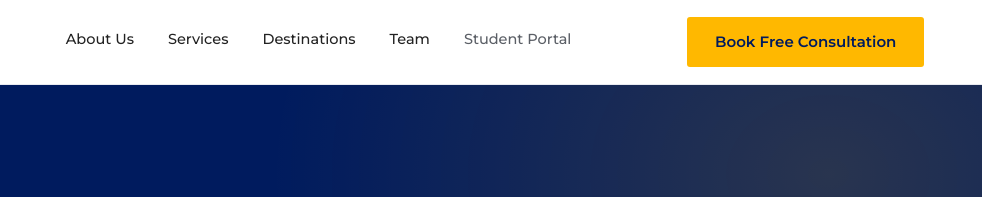
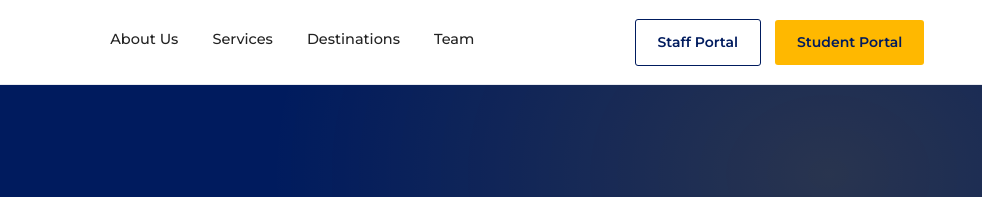
Before and after one commit to Gilmorecollins/Studies-and-Awards-Limited, a plain HTML site: page site/index.html in a window 1280 px wide. Shown: the top 197 px of the page, 298-1280 px from the left. Drawn offline with nearby package versions, Linux system fonts and the light colour scheme.

Commit message:
Replace header CTA with Student/Staff Portal buttons on landing page
Swap the "Book Free Consultation" header button on index.html for two
dedicated portal buttons (Student Portal, Staff Portal), drop the
now-redundant muted nav link, and give both buttons a polished hover
state (lift + colored glow). Links are placeholders pending the real
portal URLs.

```diff
--- a/site/css/styles.css
+++ b/site/css/styles.css
@@ -122,12 +122,12 @@ p { margin: 0; }
   font-family: inherit;
   border: none;
   cursor: pointer;
-  transition: background-color 150ms ease, color 150ms ease, transform 150ms ease, border-color 150ms ease;
+  transition: background-color 150ms ease, color 150ms ease, transform 150ms ease, border-color 150ms ease, box-shadow 150ms ease;
 }
 .btn-primary { background: var(--brass); color: var(--ink); }
-.btn-primary:hover { background: var(--brass-hover); transform: translateY(-1px); }
+.btn-primary:hover { background: var(--brass-hover); transform: translateY(-1px); box-shadow: 0 6px 16px rgba(255,184,0,0.35); }
 .btn-outline { background: transparent; color: var(--ink); border: 1.5px solid var(--ink); }
-.btn-outline:hover { background: var(--ink); color: #FFFFFF; }
+.btn-outline:hover { background: var(--ink); color: #FFFFFF; transform: translateY(-1px); box-shadow: 0 6px 16px rgba(0,27,94,0.2); }
 .btn-outline-w { background: transparent; color: #FFFFFF; border: 1.5px solid rgba(255,255,255,0.4); }
 .btn-outline-w:hover { background: rgba(255,255,255,0.1); border-color: rgba(255,255,255,0.7); }
 .btn:focus-visible { outline: 2px solid var(--ink); outline-offset: 3px; }
@@ -187,7 +187,8 @@ p { margin: 0; }
 .nav-link:focus-visible { outline: 2px solid var(--ink); outline-offset: 4px; }
 .nav-link.muted { color: var(--muted); }
 
-.header-cta { display: flex; align-items: center; gap: 20px; }
+.header-cta { display: flex; align-items: center; gap: 14px; }
+.header-cta .btn { padding: 12px 22px; font-size: 14px; }
 
 .nav-cta-mobile { display: none; }
 
@@ -794,7 +795,7 @@ p { margin: 0; }
   .nav-link::after { display: none; }
   .nav-link[aria-current="page"] { color: var(--brass-ink); font-weight: 600; }
 
-  .header-cta .btn-primary { display: none; }
+  .header-cta > a { display: none; }
   .nav-toggle { display: flex; }
   .nav-cta-mobile { display: flex; margin-top: 16px; }
 
--- a/site/index.html
+++ b/site/index.html
@@ -28,11 +28,12 @@
       <a href="services.html" class="nav-link">Services</a>
       <a href="destinations.html" class="nav-link">Destinations</a>
       <a href="team.html" class="nav-link">Team</a>
-      <a href="mailto:admissions@studiesandawardsltd.com?subject=Student%20Portal%20Access" class="nav-link muted">Student Portal</a>
-      <a href="mailto:admissions@studiesandawardsltd.com?subject=Free%20Consultation%20Request" class="btn btn-primary nav-cta-mobile">Book Free Consultation</a>
+      <a href="#" class="btn btn-outline nav-cta-mobile">Staff Portal</a>
+      <a href="#" class="btn btn-primary nav-cta-mobile">Student Portal</a>
     </nav>
     <div class="header-cta">
-      <a href="mailto:admissions@studiesandawardsltd.com?subject=Free%20Consultation%20Request" class="btn btn-primary">Book Free Consultation</a>
+      <a href="#" class="btn btn-outline">Staff Portal</a>
+      <a href="#" class="btn btn-primary">Student Portal</a>
       <button class="nav-toggle" id="nav-toggle-btn" aria-label="Open menu" aria-controls="primary-nav" aria-expanded="false">
         <svg viewBox="0 0 24 24" width="22" height="22" fill="none" stroke="currentColor" stroke-width="1.8" stroke-linecap="round" aria-hidden="true"><path d="M4 7h16M4 12h16M4 17h16"/></svg>
       </button>
```
